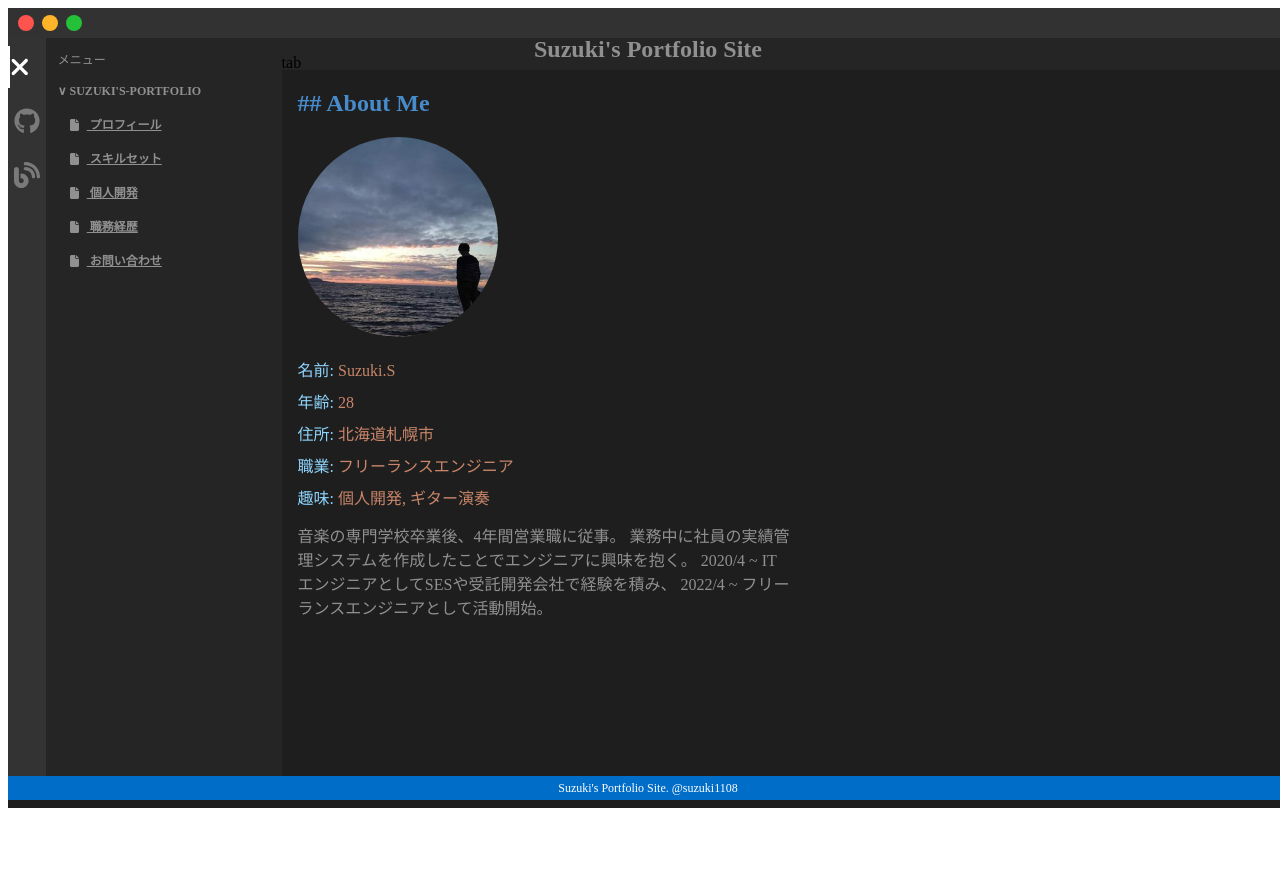
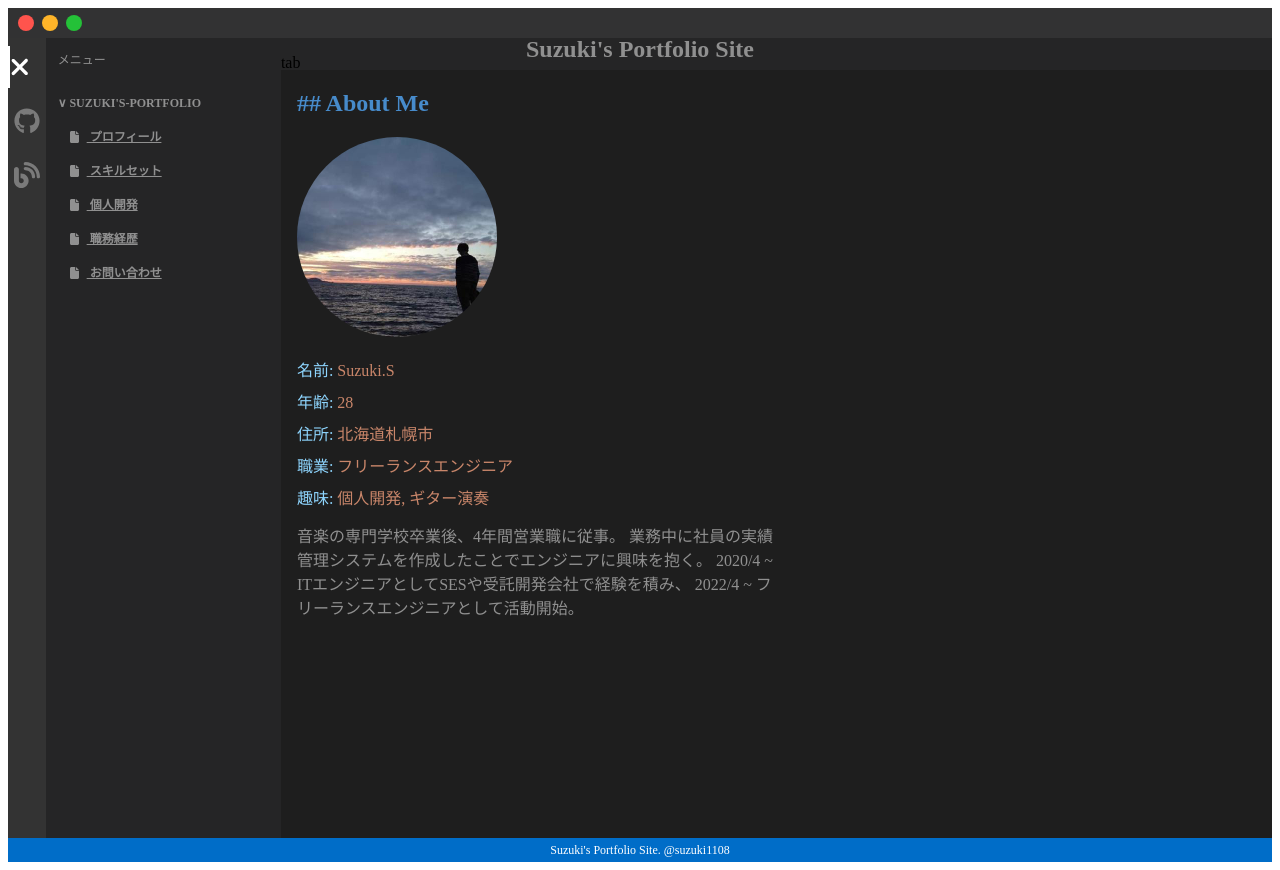
Before and after one commit to suzuki1108/my-portfolio, a Vue app: page / in a window 1280 px wide. Before the commit the page ends 816 px from the top, so only its background shows below. Built offline with nearby package versions, Linux system fonts and the light colour scheme; the HTML template or start-up script is replaced by a standard one.

Commit message:
レイアウトのバグ修正

```diff
--- a/public/reset.css
+++ b/public/reset.css
@@ -172,3 +172,8 @@ input,
 select {
   vertical-align: middle;
 }
+
+html,
+body {
+  height: 100%;
+}
--- a/src/components/BaseLayout.vue
+++ b/src/components/BaseLayout.vue
@@ -38,14 +38,16 @@ const sidebar_toggle = () => {
 
 <style scoped>
 .editor {
-  width: 100vw;
-  height: 100vh;
+  box-sizing: border-box;
+  display: flex;
+  flex-direction: column;
   background-color: rgb(30, 30, 30);
 }
 
 .content-wrapper {
   display: flex;
   flex-direction: column;
+  height: 100vh;
 }
 
 .editor__container {
--- a/src/components/ExplorerComponent.vue
+++ b/src/components/ExplorerComponent.vue
@@ -51,8 +51,11 @@ const isShowDirectory = ref(true);
 
 <style scoped>
 .explorer {
+  display: flex;
+  flex-wrap: wrap;
+  flex-direction: column;
   width: 300px;
-  height: 94vh;
+  height: 100vh;
   background-color: rgb(37, 37, 38);
 }
 
--- a/src/components/FooterComponent.vue
+++ b/src/components/FooterComponent.vue
@@ -8,8 +8,6 @@
 .footer {
   width: 100%;
   height: 24px;
-  position: absolute;
-  bottom: 0;
   background-color: rgb(0, 109, 200);
   display: flex;
   justify-content: center;
--- a/src/components/SidebarComponent.vue
+++ b/src/components/SidebarComponent.vue
@@ -27,9 +27,9 @@ const props = defineProps({
 <style scoped>
 .sidebar {
   width: 48px;
-  height: 94vh;
   background-color: rgb(51, 51, 51);
   display: flex;
+  height: 100vh;
   flex-direction: column;
 }
 
--- a/src/components/TabComponent.vue
+++ b/src/components/TabComponent.vue
@@ -16,8 +16,12 @@
 <style scoped>
 .main {
   width: 100%;
+  height: 100vh;
   display: flex;
   flex-direction: column;
+  overflow: scroll;
+  overflow-x: hidden;
+  overflow-y: auto;
 }
 
 .tab {
```
